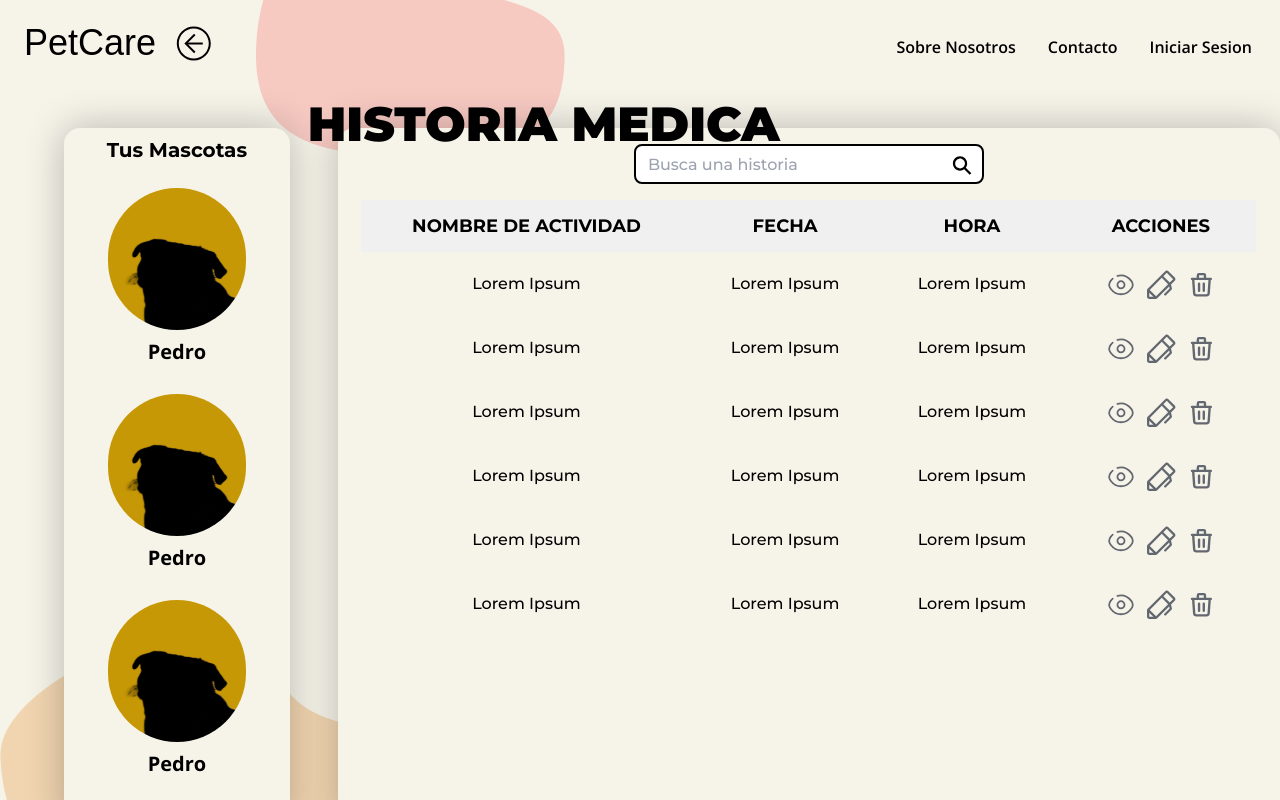
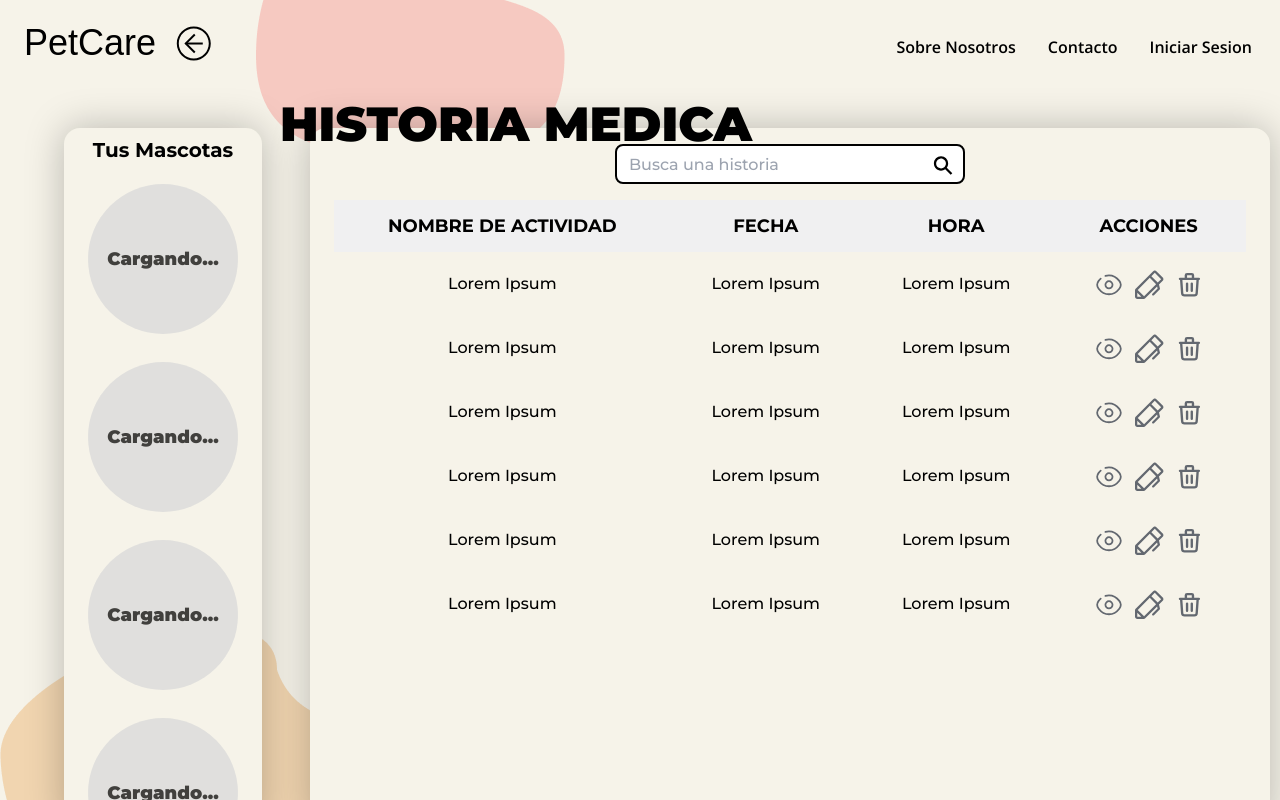
Before and after one commit to No-Country/C14-53-T-NODE-REACT, a React (Vite) app in the folder frontend-nocountry/app-mascotas/: page /medicalrecords in a window 1280 px wide. Built offline with nearby package versions, Linux system fonts and the light colour scheme; a web font is replaced by a local one.

Commit message:
removed mock up data

```diff
--- a/frontend-nocountry/app-mascotas/src/pages/MedicalRecords.tsx
+++ b/frontend-nocountry/app-mascotas/src/pages/MedicalRecords.tsx
@@ -15,13 +15,8 @@ export const MedicalRecords = () => {
         <div className='pb-3  text-center   lg:h-[600px] xl:h-[700px] overflow-auto'>
           <p className='text-lg my-2 lg:mb-5 lg:text-xl font-bold font-montserrat'>Tus Mascotas</p>
           <div className='flex justify-center gap-3 lg:gap-7 lg:grid px-6'>
-            <PetAvatar name={"Pedro"} fn={null} img={null}></PetAvatar>
-            <PetAvatar name={"Pedro"} fn={null} img={null}></PetAvatar>
-            <PetAvatar name={"Pedro"} fn={null} img={null}></PetAvatar>
-            <PetAvatar name={"Pedro"} fn={null} img={null}></PetAvatar>
-
-            {/* {MyPets ? MyPets?.slice(0, 6).map((pet: any, index: any) => <PetAvatar fn={null} key={index} img={pet.image} name={pet.name}></PetAvatar>) : <PetAvatarSkeleton /> */}
-            {/* } */}
+            {MyPets ? MyPets?.slice(0, 6).map((pet: any, index: any) => <PetAvatar fn={null} key={index} img={pet.image} name={pet.name}></PetAvatar>) : <PetAvatarSkeleton />
+            }
           </div>
         </div>
       </div>
```
